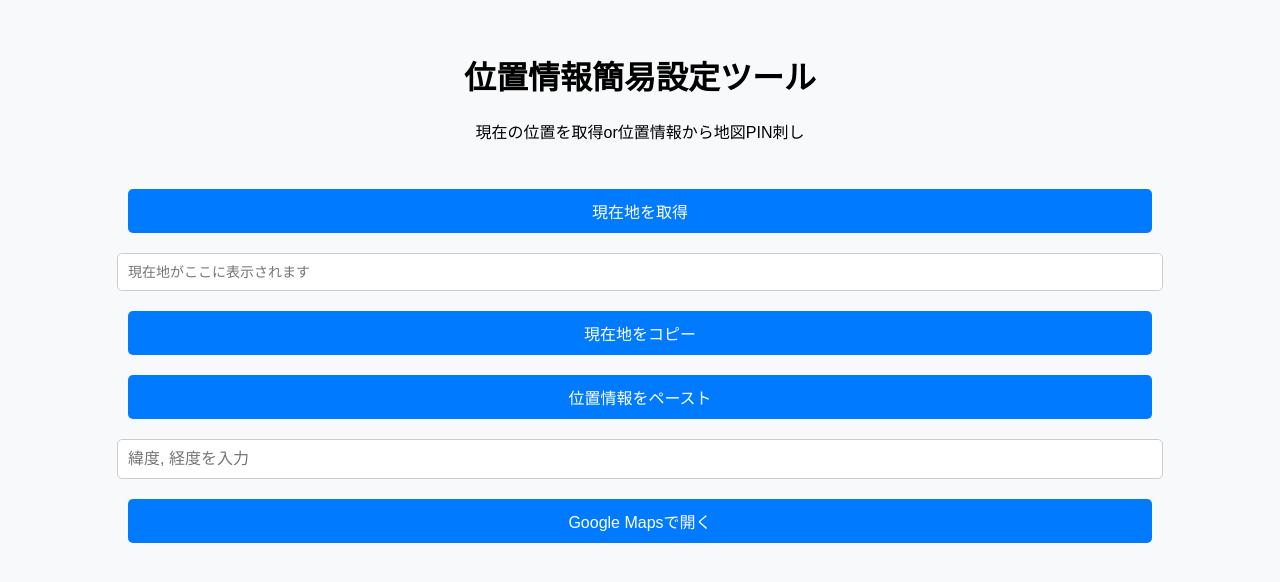
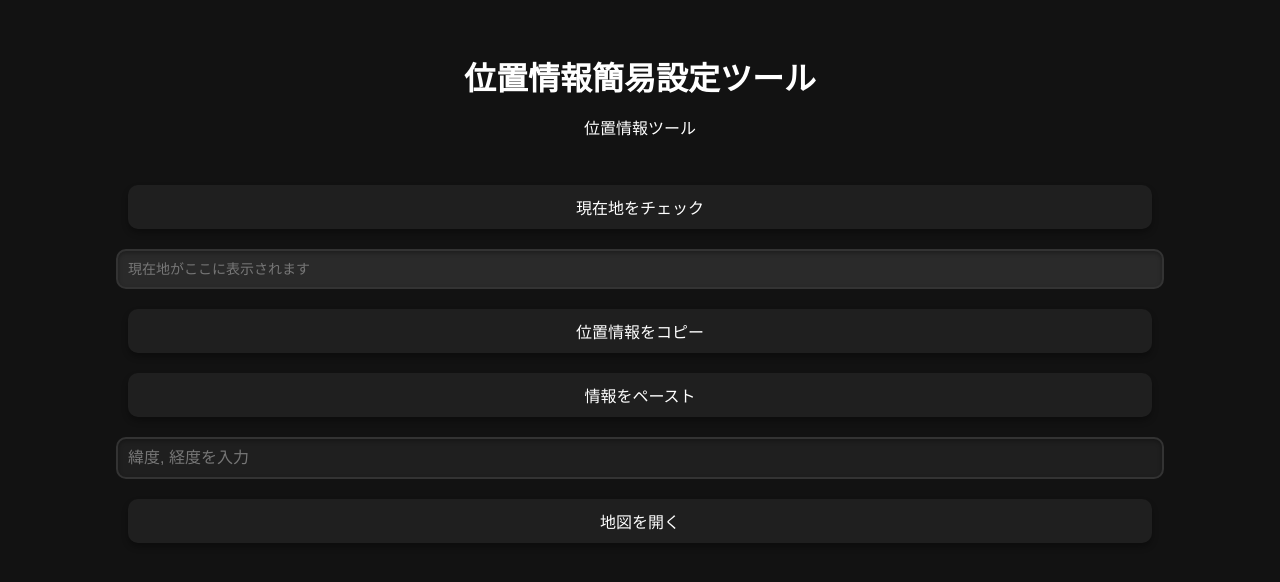
Before and after one commit to hoshi-ctrl/mituketai, a plain HTML site: page index.html in a window 1280 px wide. Shown: the part 108-690 px from the top of the page. Drawn offline with Linux system fonts and the light colour scheme.

Commit message:
Update index.html

```diff
--- a/index.html
+++ b/index.html
@@ -4,10 +4,9 @@
     <meta charset="UTF-8">
     <meta name="viewport" content="width=device-width, initial-scale=1.0">
     <title>位置情報簡易設定ツール</title>
-    <script defer src="script.js"></script>
     <style>
         body {
-            font-family: Arial, sans-serif;
+            font-family: 'Arial', sans-serif;
             margin: 0;
             padding: 0;
             display: flex;
@@ -15,67 +14,97 @@
             align-items: center;
             justify-content: center;
             height: 100vh;
-            background-color: #f8f9fa;
+            background: #121212;
+            color: #ffffff;
+            overflow: hidden;
+            position: relative;
+            scroll-behavior: smooth;
         }
 
         header {
             text-align: center;
             margin-bottom: 20px;
+            animation: fadeIn 1.5s ease-in-out;
+        }
+
+        h1 {
+            font-size: 2rem;
+            margin-bottom: 10px;
+            color: #ffffff;
         }
 
         input, button {
             width: 80%;
             padding: 10px;
             margin: 10px 0;
-            border: 1px solid #ccc;
-            border-radius: 5px;
+            border: none;
+            border-radius: 10px;
             font-size: 16px;
+            transition: transform 0.2s, background-color 0.3s, color 0.3s;
         }
 
         button {
-            background-color: #007bff;
-            color: white;
-            border: none;
+            background-color: #1f1f1f;
+            color: #ffffff;
             cursor: pointer;
+            box-shadow: 0 4px 6px rgba(0, 0, 0, 0.3);
         }
 
         button:hover {
-            background-color: #0056b3;
+            background-color: #333333;
+            transform: translateY(-3px);
+        }
+
+        button:active {
+            transform: translateY(0);
+            box-shadow: none;
+        }
+
+        input {
+            background-color: #1f1f1f;
+            color: #ffffff;
+            border: 2px solid #333333;
+            box-shadow: inset 0 2px 4px rgba(0, 0, 0, 0.3);
+        }
+
+        input::placeholder {
+            color: #777777;
         }
 
         .output {
             margin-top: 10px;
             word-wrap: break-word;
             font-size: 14px;
-            color: #333;
+            color: #ffffff;
+            background: rgba(255, 255, 255, 0.1);
         }
 
-        @media (max-width: 600px) {
-            input, button {
-                width: 90%;
-            }
+        @keyframes fadeIn {
+            from { opacity: 0; transform: translateY(-20px); }
+            to { opacity: 1; transform: translateY(0); }
         }
     </style>
 </head>
 <body>
-    <header>
-        <h1>位置情報簡易設定ツール</h1>
-        <p>現在の位置を取得or位置情報から地図PIN刺し</p>
+    <header id="header">
+        <h1 id="title">位置情報簡易設定ツール</h1>
+        <p>位置情報ツール</p>
     </header>
-    <button id="getLocation">現在地を取得</button>
+    <button id="getLocation">現在地をチェック</button>
     <input type="text" id="locationDisplay" class="output" placeholder="現在地がここに表示されます" readonly>
-    <button id="copyLocation">現在地をコピー</button>
-    <button id="pasteLocation">位置情報をペースト</button>
+    <button id="copyLocation">位置情報をコピー</button>
+    <button id="pasteLocation">情報をペースト</button>
     <input type="text" id="locationInput" placeholder="緯度, 経度を入力">
-    <button id="openMap">Google Mapsで開く</button>
+    <button id="openMap">地図を開く</button>
 
     <script>
         const getLocationButton = document.getElementById('getLocation');
+        const title = document.getElementById('title');
+        const locationDisplay = document.getElementById('locationDisplay');
         const copyLocationButton = document.getElementById('copyLocation');
         const pasteLocationButton = document.getElementById('pasteLocation');
         const locationInput = document.getElementById('locationInput');
         const openMapButton = document.getElementById('openMap');
-        const locationDisplay = document.getElementById('locationDisplay');
 
         let currentLocation = '';
 
@@ -85,16 +114,16 @@
                 (position) => {
                     const latitude = position.coords.latitude;
                     const longitude = position.coords.longitude;
-                    currentLocation = ${latitude},${longitude};
-                    locationDisplay.value = ${latitude},${longitude};
+                    currentLocation = `${latitude},${longitude}`;
+                    locationDisplay.value = currentLocation;
                 },
                 (error) => {
-                    locationDisplay.value = 位置情報の取得に失敗しました: ${error.message};
+                    locationDisplay.value = `位置情報の取得に失敗しました: ${error.message}`;
                 }
             );
         });
 
-        // 現在地をコピー
+        // 位置情報をコピー
         copyLocationButton.addEventListener('click', async () => {
             if (currentLocation) {
                 try {
@@ -122,7 +151,7 @@
         openMapButton.addEventListener('click', () => {
             const input = locationInput.value.trim();
             if (input) {
-                const url = https://www.google.com/maps?q=${input};
+                const url = `https://www.google.com/maps?q=${input}`;
                 window.open(url, '_blank');
             } else {
                 alert('有効な緯度と経度を入力してください');
```
